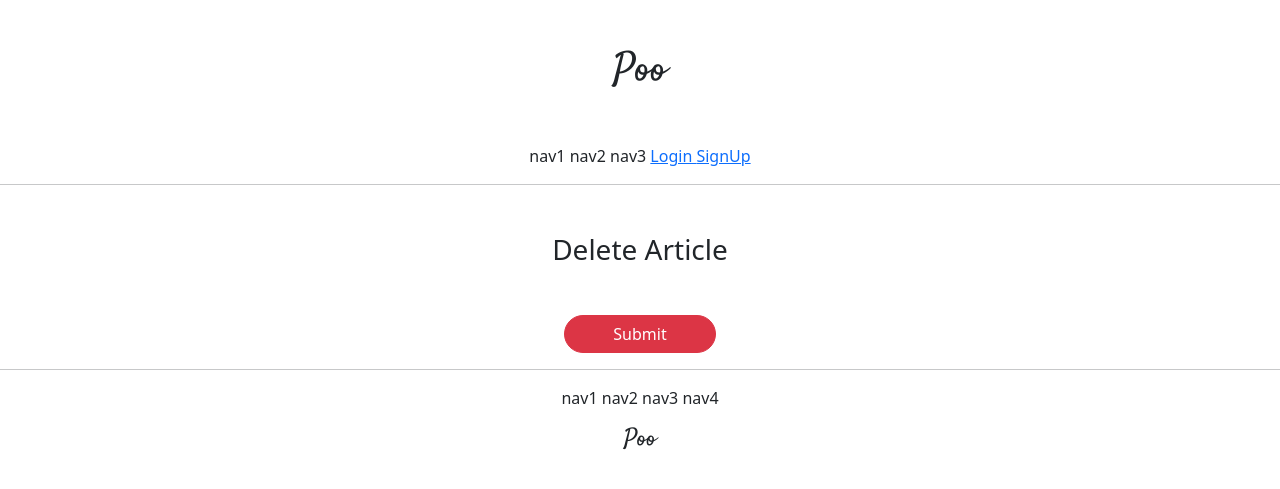
After one commit to TTioTTi/gis_drf_3, a Django app: page /articles/destroy_template/1 in a window 1280 px wide. The commit adds this page. Shown: the top 489 px of the page. Run offline with Django 4.2, Linux system fonts and the light colour scheme; parts of the project's set-up code (start-up, migrations or seed data) failed here and were passed over.

Commit message:
article destroy template update

```diff
--- /dev/null
+++ b/articleapp/static/articleapp/js/destroy.js
@@ -0,0 +1,37 @@
+
+function delete_article(pk) {
+    axios({
+        method: 'delete',
+        url: '/articles/' + pk,
+        headers: {
+            Authorization: decodeURIComponent(getCookie('drf_token')),
+        }
+    })
+
+        .then(function (response) {
+            // handle success
+            console.log(response);
+
+            window.location.href = '/accounts/hello_world_template/';
+        })
+
+        .catch(function (error) {
+            // handle error
+            console.log(error);
+
+            if (error.response.status === 401) {
+                document.getElementById('alert_box').innerHTML
+                    = "<div class='btn btn-danger rounded-pill px-5'>인증 정보가 없습니다.</div>"
+            } else if (error.response.status === 403) {
+                document.getElementById('alert_box').innerHTML
+                    = "<div class='btn btn-danger rounded-pill px-5'>권한이 없습니다.</div>"
+            } else {
+                document.getElementById('alert_box').innerHTML
+                    = "<div class='btn btn-danger rounded-pill px-5'>탈퇴에 실패했습니다.</div>"
+            }
+        })
+
+        .then(function () {
+            // always executed
+        });
+}
--- /dev/null
+++ b/articleapp/templates/articleapp/destroy.html
@@ -0,0 +1,23 @@
+{% extends 'base.html' %}
+{% load static %}
+
+{% block content %}
+
+    <div>
+
+        <div id="alert_box"></div>
+
+        <div class="my-5">
+            <h3>Delete Article</h3>
+        </div>
+
+        <div>
+            <input type="submit" onclick="delete_article('{{ view.kwargs.pk }}')"
+                   class="btn btn-danger rounded-pill px-5">
+        </div>
+
+    </div>
+
+    <script src="{% static 'articleapp/js/destroy.js' %}"></script>
+
+{% endblock %}
--- a/articleapp/templates/articleapp/retrieve.html
+++ b/articleapp/templates/articleapp/retrieve.html
@@ -3,7 +3,7 @@
 
 {% block content %}
 
-    <div class="width: 400px; margin: auto;">
+    <div style="max-width: 400px; margin: auto;">
         <div class="my-5">
             <h1 id="title"></h1>
             <h4 id="created_at"></h4>
```
